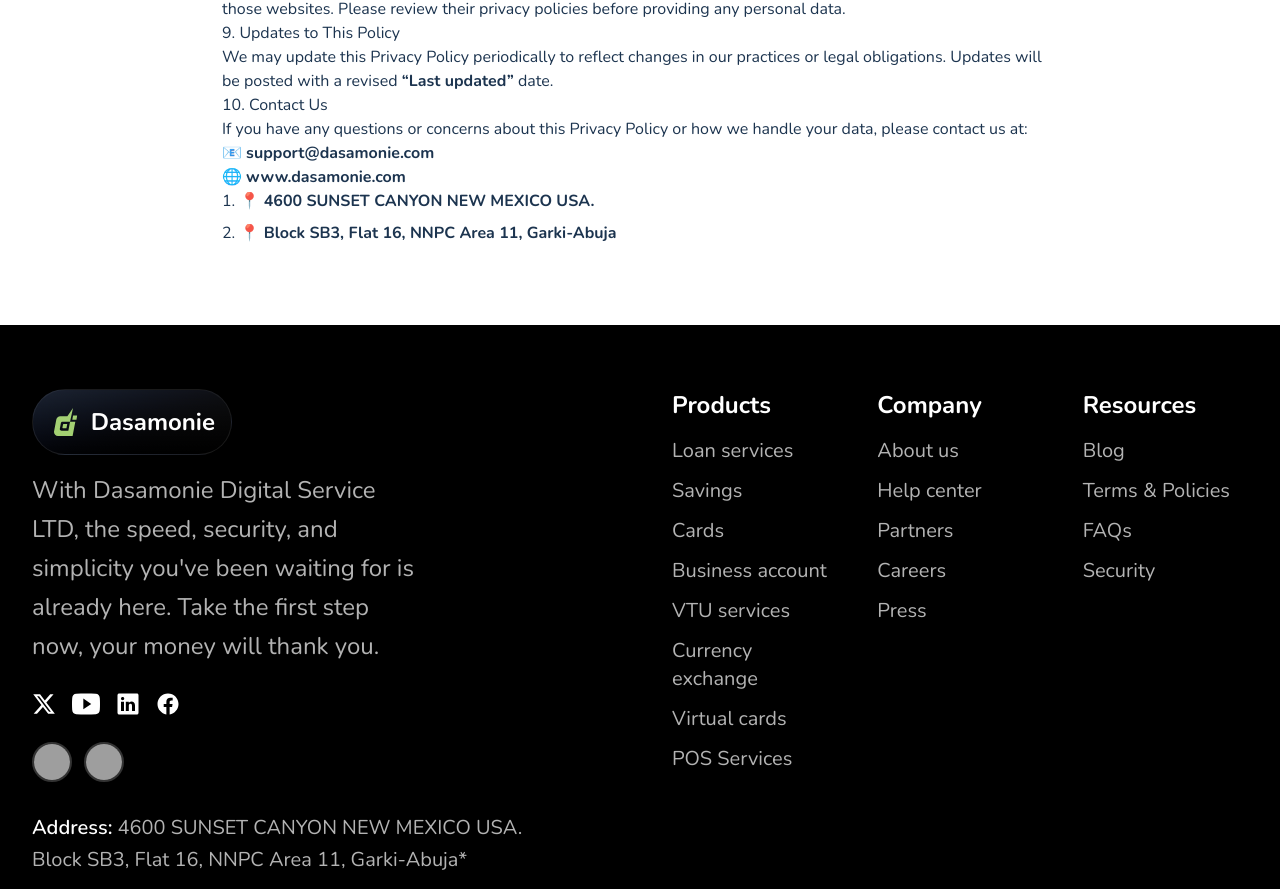
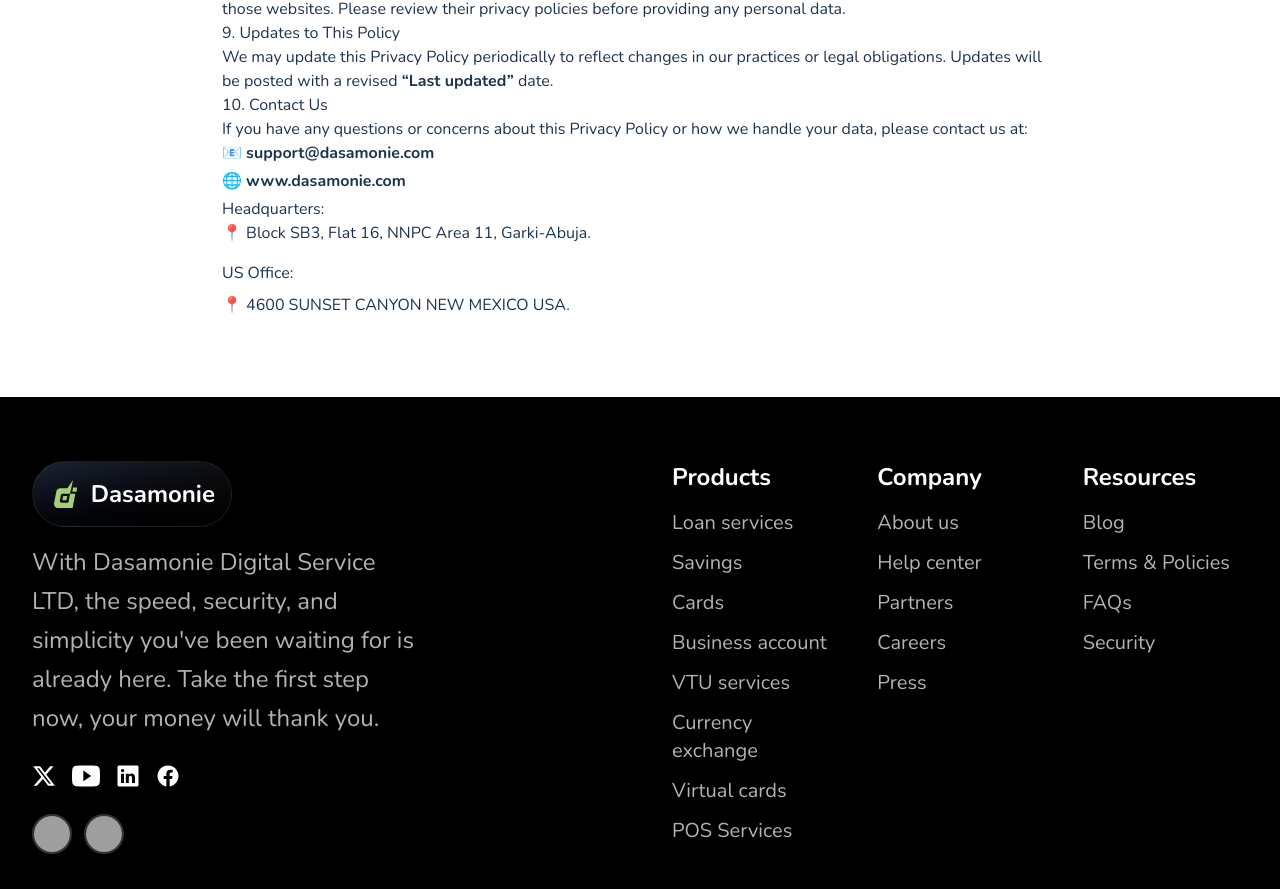
Before and after one commit to dasamonie-dev/dasa-web, a React (Vite) app: page /resources/security-privacy in a window 1280 px wide. Shown: the part 1914-2803 px from the top of the page. Built offline with nearby package versions, Linux system fonts and the light colour scheme; grey boxes are pictures that could not be loaded; a web font is replaced by a local one.

Commit message:
updated company address order

```diff
--- a/src/pages/resources/SecurityPrivacy.tsx
+++ b/src/pages/resources/SecurityPrivacy.tsx
@@ -167,11 +167,13 @@ export const SecurityPrivacy = () => {
           </p>
 
           <h2>10. Contact Us</h2>
+
           <p>
             If you have any questions or concerns about this Privacy Policy or
             how we handle your data, please contact us at:
           </p>
-          <ul>
+
+          <ul className="space-y-1">
             <li>
               📧 <strong>support@dasamonie.com</strong>
             </li>
@@ -179,12 +181,14 @@ export const SecurityPrivacy = () => {
               🌐 <strong>www.dasamonie.com</strong>
             </li>
             <li className="flex flex-col gap-2 w-full">
-              <span>
-                1.&nbsp;<strong>📍 4600 SUNSET CANYON NEW MEXICO USA.</strong>
-              </span>
-              <span>
-                2.&nbsp;<strong>📍 Block SB3, Flat 16, NNPC Area 11, Garki-Abuja</strong>
-              </span>
+              <div className="flex flex-col">
+                <span>Headquarters:</span>
+                <span>📍 Block SB3, Flat 16, NNPC Area 11, Garki-Abuja.</span>
+              </div>
+
+              <div className="flex flex-col"></div>
+              <span>US Office:</span>
+              <span>📍 4600 SUNSET CANYON NEW MEXICO USA.</span>
             </li>
           </ul>
         </article>
```
